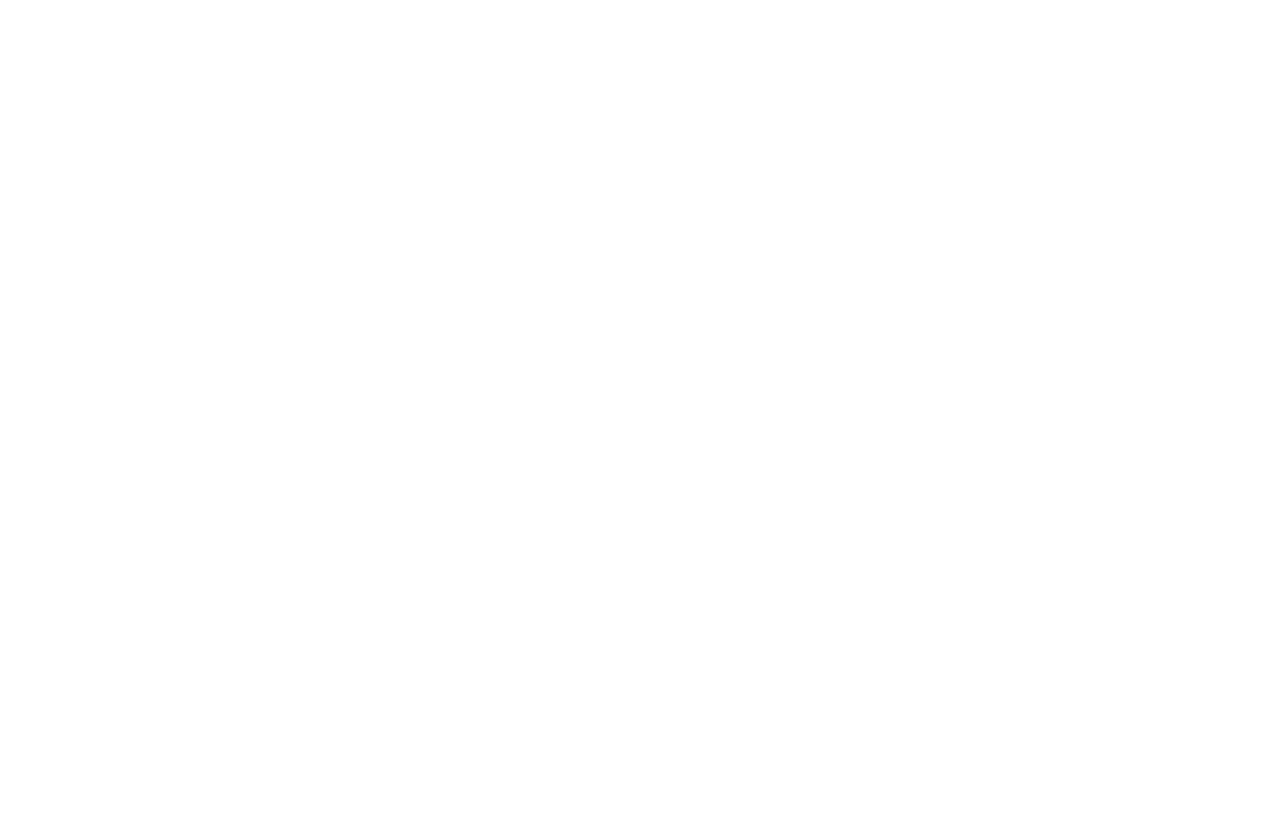
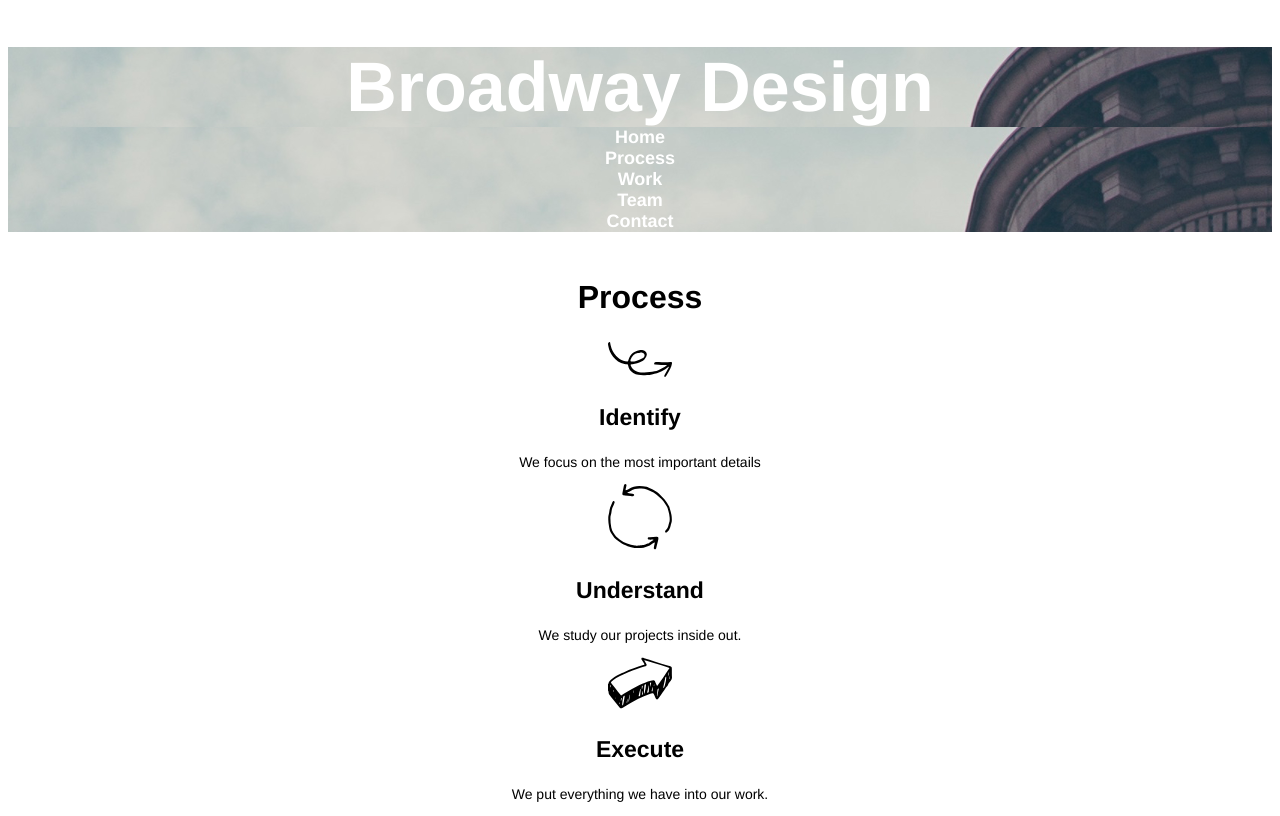
Before and after one commit to mbsk3lton/broadway, a plain HTML site: page index.html in a window 1280 px wide. Drawn offline with Linux system fonts and the light colour scheme; files whose address does not match are found by name.

Commit message:
Save files

```diff
--- a/index.html
+++ b/index.html
@@ -1,9 +1,25 @@
 <!DOCTYPE html>
 <html>
 <head>
-  <title></title>
+  <link href="./resources/css/style.css" type="text/css" rel="stylesheet"/>
+  <title>Broadway</title>
   </head>
   <body>
+      <h1> Broadway Design<br />
+        <footer>Home<br/>Process<br />Work<br />Team<br />Contact</footer></h1>
+
+        <h2>Process</h2>
+        <img src ="resources/images/identify.svg">
+        <h3>Identify</h3>
+          <p>We focus on the most important details</p>
+        <img src ="resources/images/understand.svg">
+        <h3>Understand</h3>
+          <p>We study our projects inside out.</p>
+        <img src="resources/images/execute.svg">
+        <h3>Execute</h3>
+          <p>We put everything we have into our work.</p>
+
+
 
 
 
--- /dev/null
+++ b/resources/css/style.css
@@ -0,0 +1,27 @@
+body {
+  font-family: Helvetica;
+  text-align: center;
+  }
+h1 {
+  color: white;
+  font-size: 70px;
+  font-weight: bold;
+  }
+  footer {
+    font-size: 18px;
+    color: white;
+  }
+  h1, footer {
+      background-image: url("file://C:/Users/mbsk3/Documents/PROJECTS/Broadway/resources/images/building.png")
+    }
+h2 {
+  font-weight: bold;
+  font-size: 32px;
+}
+h3 {
+  font-weight: bold;
+  font-size: 23px;
+}
+p {
+  font-size: 14px;
+}
```
Also changed, not shown: resources/images/building.png (added), resources/images/the-flatiron-building.png (deleted).
